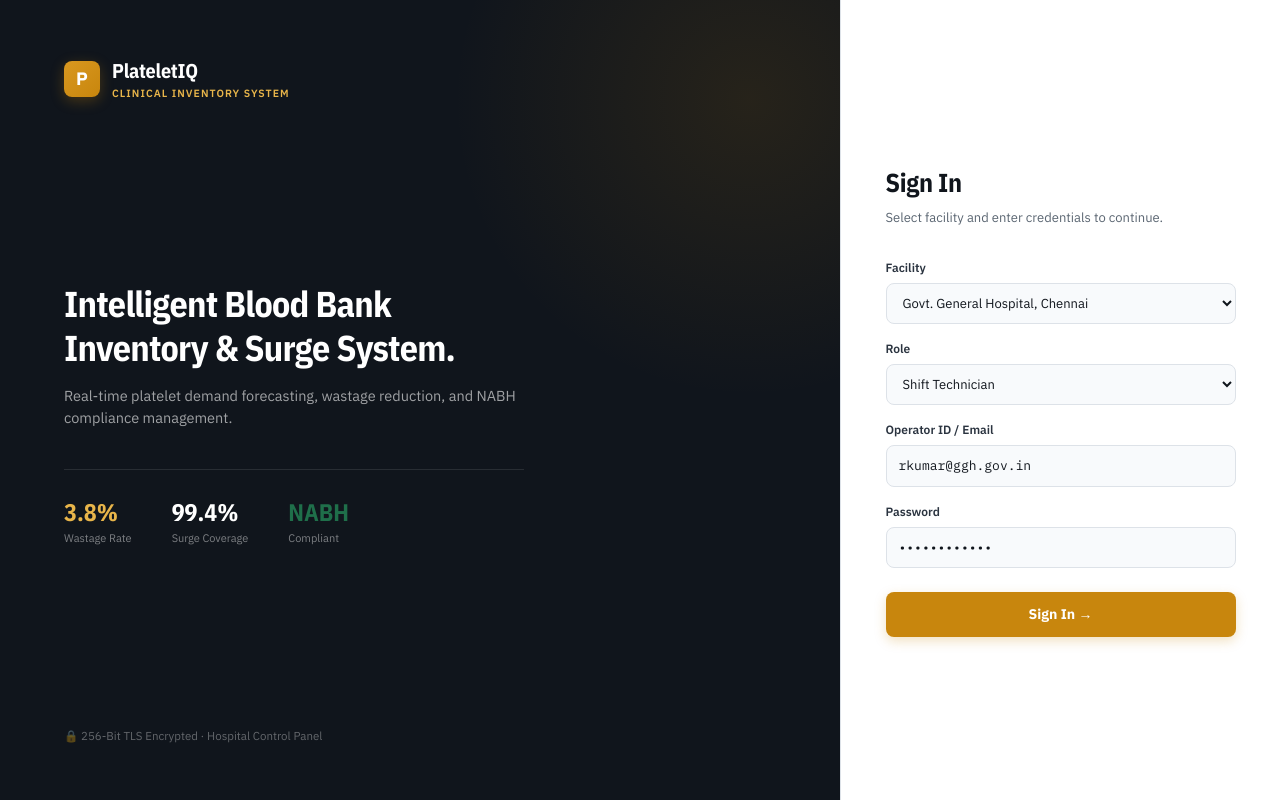
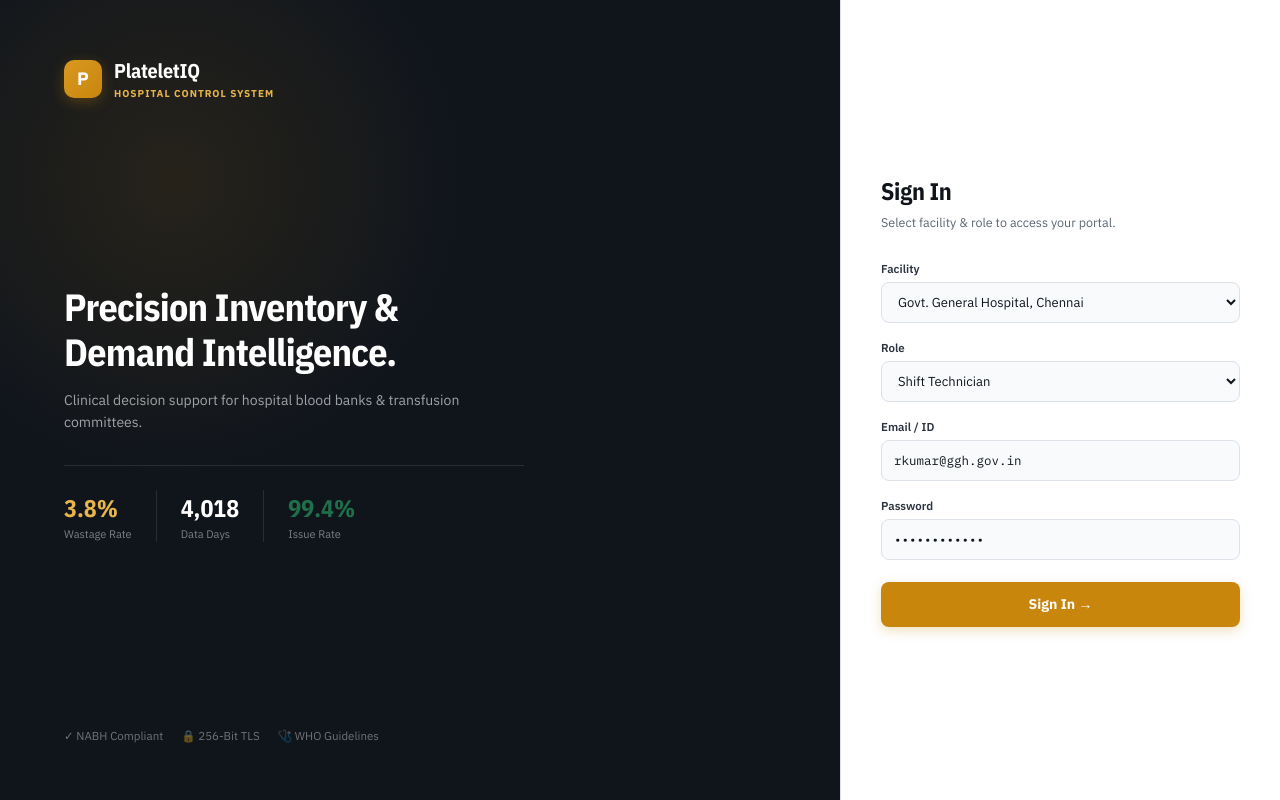
Before and after one commit to soujhi/devjams-26_twd, a React (Vite) app: page / in a window 1280 px wide. Built offline with nearby package versions, Linux system fonts and the light colour scheme; the HTML template or start-up script is replaced by a standard one.

Commit message:
Redesign LoginPage to be ultra-minimal, aesthetic, and 50% less text-heavy

```diff
--- a/src/App.tsx
+++ b/src/App.tsx
@@ -77,40 +77,39 @@ const T = {
 
 // ─── Impressive Professional Login Page ───────────────────────────────────────
 
-function LoginPage({ onLogin }: { onLogin: (u: { name: string; role: string; facility: string }) => void }) {
+function LoginPage({ onLogin }: { onLogin: (user: { name: string; role: string; facility: string }) => void }) {
+  const [facility, setFacility] = useState("Govt. General Hospital, Chennai");
+  const [role, setRole] = useState("Shift Technician");
   const [username, setUsername] = useState("rkumar@ggh.gov.in");
   const [password, setPassword] = useState("••••••••••••");
-  const [facility, setFacility] = useState("Govt. General Hospital, Chennai");
-  const [role, setRole] = useState("Shift Technician");
   const [remember, setRemember] = useState(true);
 
   const handleSubmit = (e: React.FormEvent) => {
     e.preventDefault();
-    onLogin({ name: username.split("@")[0].toUpperCase() || "R. KUMAR", role, facility });
+    onLogin({ name: "R. Kumar", role, facility });
   };
 
   return (
     <div style={{
-      display: "flex", width: "100vw", height: "100vh",
-      background: "var(--ground)", overflow: "hidden",
+      minHeight: "100vh", display: "flex", background: "var(--ink-0)",
+      color: "#fff", position: "relative", overflow: "hidden"
     }}>
-      {/* Left Minimal Hero Panel */}
+      {/* Subtle Background Radial Glow */}
       <div style={{
-        flex: "1", background: "var(--ink-0)",
-        display: "flex", flexDirection: "column", justifyContent: "space-between",
-        padding: "56px 64px", position: "relative", overflow: "hidden",
+        position: "absolute", top: "-15%", left: "-10%", width: "600px", height: "600px",
+        borderRadius: "50%", background: "radial-gradient(circle, rgba(200,134,13,0.12) 0%, transparent 70%)",
+        pointerEvents: "none",
+      }} />
+
+      {/* Left Minimal Hero Container */}
+      <div style={{
+        flex: 1, padding: "56px 64px", display: "flex", flexDirection: "column",
+        justifyContent: "space-between", position: "relative", zIndex: 2
       }}>
-        {/* Subtle Ambient Radial Accent */}
-        <div style={{
-          position: "absolute", top: "-25%", right: "-25%", width: "600px", height: "600px",
-          borderRadius: "50%", background: "radial-gradient(circle, rgba(200,134,13,0.12) 0%, transparent 70%)",
-          pointerEvents: "none",
-        }} />
-
-        {/* Brand Mark */}
-        <div style={{ display: "flex", alignItems: "center", gap: 12, position: "relative", zIndex: 2 }}>
+        {/* Wordmark */}
+        <div style={{ display: "flex", alignItems: "center", gap: 12 }}>
           <div style={{
-            width: 36, height: 36, borderRadius: 8,
+            width: 38, height: 38, borderRadius: 10,
             background: "linear-gradient(135deg, var(--am-5), var(--am-6))",
             display: "flex", alignItems: "center", justifyContent: "center",
             fontWeight: 700, fontSize: 18, color: "#fff",
@@ -118,45 +117,48 @@ function LoginPage({ onLogin }: { onLogin: (u: { name: string; role: string; fac
           }}>P</div>
           <div>
             <div style={{ fontFamily: "var(--f-disp)", fontSize: 20, fontWeight: 700, color: "#fff", letterSpacing: "-.01em" }}>PlateletIQ</div>
-            <div style={{ fontSize: 10.5, color: "var(--am-4)", fontWeight: 600, letterSpacing: ".1em", textTransform: "uppercase" }}>Clinical Inventory System</div>
+            <div style={{ fontSize: 10, color: "var(--am-4)", fontWeight: 700, letterSpacing: ".1em", textTransform: "uppercase" }}>Hospital Control System</div>
           </div>
         </div>
 
         {/* Minimal Hero Copy */}
-        <div style={{ position: "relative", zIndex: 2, maxWidth: 460, margin: "auto 0" }}>
+        <div style={{ maxWidth: 460, margin: "auto 0" }}>
           <h1 style={{
-            fontFamily: "var(--f-disp)", fontSize: 36, fontWeight: 700,
-            color: "#fff", lineHeight: 1.2, letterSpacing: "-.02em", marginBottom: 16,
+            fontFamily: "var(--f-disp)", fontSize: 38, fontWeight: 700,
+            color: "#fff", lineHeight: 1.18, letterSpacing: "-.02em", marginBottom: 14,
           }}>
-            Intelligent Blood Bank Inventory & Surge System.
+            Precision Inventory & Demand Intelligence.
           </h1>
+
           <p style={{
-            fontSize: 14.5, color: "rgba(255,255,255,0.6)", lineHeight: "22px",
-            fontFamily: "var(--f-body)", marginBottom: 40,
+            fontSize: 14, color: "rgba(255,255,255,0.6)", lineHeight: "22px",
+            fontFamily: "var(--f-body)", marginBottom: 32,
           }}>
-            Real-time platelet demand forecasting, wastage reduction, and NABH compliance management.
+            Clinical decision support for hospital blood banks & transfusion committees.
           </p>
 
-          {/* Minimal 3 Stat Callouts */}
-          <div style={{ display: "flex", gap: 40, borderTop: "1px solid rgba(255,255,255,0.1)", paddingTop: 24 }}>
+          {/* 3 Sleek Pill Metrics */}
+          <div style={{ display: "flex", gap: 24, borderTop: "1px solid rgba(255,255,255,0.1)", paddingTop: 24 }}>
             <div>
               <div style={{ fontSize: 24, fontWeight: 700, color: "var(--am-4)", fontFamily: "var(--f-disp)" }}>3.8%</div>
               <div style={{ fontSize: 11, color: "rgba(255,255,255,0.45)" }}>Wastage Rate</div>
             </div>
-            <div>
-              <div style={{ fontSize: 24, fontWeight: 700, color: "#fff", fontFamily: "var(--f-disp)" }}>99.4%</div>
-              <div style={{ fontSize: 11, color: "rgba(255,255,255,0.45)" }}>Surge Coverage</div>
-            </div>
-            <div>
-              <div style={{ fontSize: 24, fontWeight: 700, color: "var(--st-6)", fontFamily: "var(--f-disp)" }}>NABH</div>
-              <div style={{ fontSize: 11, color: "rgba(255,255,255,0.45)" }}>Compliant</div>
-            </div>
-          </div>
-        </div>
-
-        {/* Minimal Security Footer */}
-        <div style={{ fontSize: 11.5, color: "rgba(255,255,255,0.35)", position: "relative", zIndex: 2 }}>
-          🔒 256-Bit TLS Encrypted · Hospital Control Panel
+            <div style={{ borderLeft: "1px solid rgba(255,255,255,0.1)", paddingLeft: 24 }}>
+              <div style={{ fontSize: 24, fontWeight: 700, color: "#fff", fontFamily: "var(--f-disp)" }}>4,018</div>
+              <div style={{ fontSize: 11, color: "rgba(255,255,255,0.45)" }}>Data Days</div>
+            </div>
+            <div style={{ borderLeft: "1px solid rgba(255,255,255,0.1)", paddingLeft: 24 }}>
+              <div style={{ fontSize: 24, fontWeight: 700, color: "var(--st-6)", fontFamily: "var(--f-disp)" }}>99.4%</div>
+              <div style={{ fontSize: 11, color: "rgba(255,255,255,0.45)" }}>Issue Rate</div>
+            </div>
+          </div>
+        </div>
+
+        {/* Clean Badges */}
+        <div style={{ display: "flex", gap: 18, fontSize: 11.5, color: "rgba(255,255,255,0.4)" }}>
+          <span>✓ NABH Compliant</span>
+          <span>🔒 256-Bit TLS</span>
+          <span>🩺 WHO Guidelines</span>
         </div>
       </div>
 
@@ -164,23 +166,22 @@ function LoginPage({ onLogin }: { onLogin: (u: { name: string; role: string; fac
       <div style={{
         width: 440, background: "var(--surface)",
         display: "flex", flexDirection: "column", justifyContent: "center",
-        padding: "48px 44px", overflowY: "auto",
-        borderLeft: "1px solid var(--border)",
+        padding: "48px 40px", borderLeft: "1px solid var(--border)",
       }}>
-        <div style={{ maxWidth: 350, margin: "0 auto", width: "100%" }}>
-          <div style={{ marginBottom: 32 }}>
+        <div style={{ maxWidth: 360, margin: "0 auto", width: "100%" }}>
+          <div style={{ marginBottom: 28 }}>
             <h2 style={{
-              fontFamily: "var(--f-disp)", fontSize: 26, fontWeight: 700,
-              color: "var(--ink-0)", margin: "0 0 6px", letterSpacing: "-.01em",
+              fontFamily: "var(--f-disp)", fontSize: 24, fontWeight: 700,
+              color: "var(--ink-0)", margin: 0, letterSpacing: "-.01em",
             }}>Sign In</h2>
-            <p style={{ fontSize: 13, color: "var(--ink-2)", fontFamily: "var(--f-body)" }}>
-              Select facility and enter credentials to continue.
+            <p style={{ fontSize: 12.5, color: "var(--ink-2)", fontFamily: "var(--f-body)", marginTop: 4 }}>
+              Select facility & role to access your portal.
             </p>
           </div>
 
           <form onSubmit={handleSubmit} style={{ display: "flex", flexDirection: "column", gap: 16 }}>
             <div>
-              <label style={{ display: "block", fontSize: 12, fontWeight: 600, color: "var(--ink-1)", marginBottom: 6 }}>
+              <label style={{ display: "block", fontSize: 11.5, fontWeight: 600, color: "var(--ink-1)", marginBottom: 5 }}>
                 Facility
               </label>
               <select
@@ -194,11 +195,12 @@ function LoginPage({ onLogin }: { onLogin: (u: { name: string; role: string; fac
                 <option value="Govt. General Hospital, Chennai">Govt. General Hospital, Chennai</option>
                 <option value="Apollo Hospitals, Greams Road">Apollo Hospitals, Greams Road</option>
                 <option value="Christian Medical College, Vellore">Christian Medical College, Vellore</option>
+                <option value="RWTH Aachen University Hospital">RWTH Aachen University Hospital</option>
               </select>
             </div>
 
             <div>
-              <label style={{ display: "block", fontSize: 12, fontWeight: 600, color: "var(--ink-1)", marginBottom: 6 }}>
+              <label style={{ display: "block", fontSize: 11.5, fontWeight: 600, color: "var(--ink-1)", marginBottom: 5 }}>
                 Role
               </label>
               <select
@@ -216,8 +218,8 @@ function LoginPage({ onLogin }: { onLogin: (u: { name: string; role: string; fac
             </div>
 
             <div>
-              <label style={{ display: "block", fontSize: 12, fontWeight: 600, color: "var(--ink-1)", marginBottom: 6 }}>
-                Operator ID / Email
+              <label style={{ display: "block", fontSize: 11.5, fontWeight: 600, color: "var(--ink-1)", marginBottom: 5 }}>
+                Email / ID
               </label>
               <input
                 type="email" value={username} onChange={e => setUsername(e.target.value)}
@@ -225,14 +227,14 @@ function LoginPage({ onLogin }: { onLogin: (u: { name: string; role: string; fac
                 style={{
                   width: "100%", padding: "10px 12px",
                   background: "var(--surface-dim)", border: "1px solid var(--border)",
-                  borderRadius: 8, fontFamily: "var(--f-data)", fontSize: 13,
+                  borderRadius: 8, fontFamily: "var(--f-data)", fontSize: 12.5,
                   color: "var(--ink-0)", outline: "none",
                 }}
               />
             </div>
 
             <div>
-              <label style={{ display: "block", fontSize: 12, fontWeight: 600, color: "var(--ink-1)", marginBottom: 6 }}>
+              <label style={{ display: "block", fontSize: 11.5, fontWeight: 600, color: "var(--ink-1)", marginBottom: 5 }}>
                 Password
               </label>
               <input
@@ -241,7 +243,7 @@ function LoginPage({ onLogin }: { onLogin: (u: { name: string; role: string; fac
                 style={{
                   width: "100%", padding: "10px 12px",
                   background: "var(--surface-dim)", border: "1px solid var(--border)",
-                  borderRadius: 8, fontFamily: "var(--f-data)", fontSize: 13,
+                  borderRadius: 8, fontFamily: "var(--f-data)", fontSize: 12.5,
                   color: "var(--ink-0)", outline: "none",
                 }}
               />
@@ -254,7 +256,7 @@ function LoginPage({ onLogin }: { onLogin: (u: { name: string; role: string; fac
                 background: "var(--am-6)", border: "none", borderRadius: 8,
                 fontFamily: "var(--f-body)", fontSize: 14, fontWeight: 700,
                 color: "#fff", cursor: "pointer", boxShadow: "0 4px 12px rgba(200,134,13,0.25)",
-                transition: "all 120ms ease", marginTop: 8,
+                transition: "all 120ms ease", marginTop: 6,
               }}>
               Sign In →
             </button>
```
